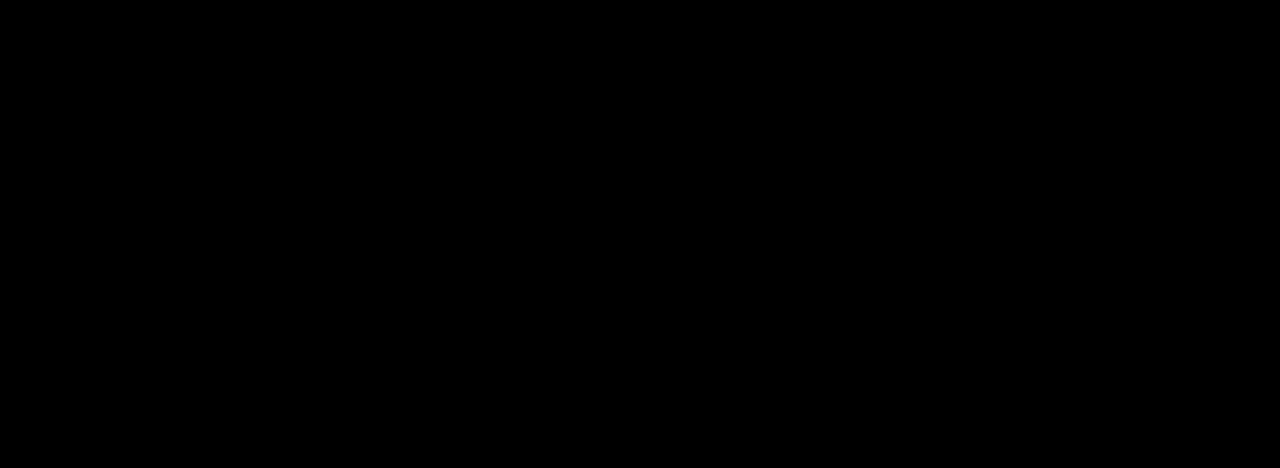
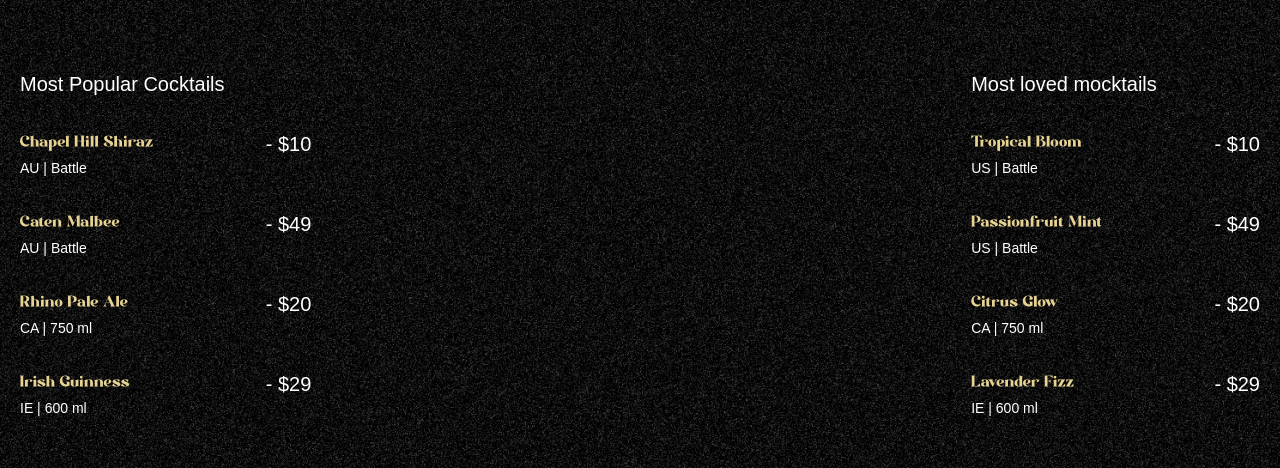
Before and after one commit to MHN-Sathsara/gsap_cocktails_landing, a React app: page / in a window 1280 px wide. Shown: the part 890-1358 px from the top of the page. Built offline with nearby package versions, Linux system fonts and the light colour scheme; the HTML template or start-up script is replaced by a standard one; a web font is replaced by a local one.

Commit message:
feat: add Cocktails section with GSAP animations and content

```diff
--- a/src/App.jsx
+++ b/src/App.jsx
@@ -3,6 +3,7 @@
 import {gsap} from 'gsap'
 import NavBar from './components/NavBar';
 import Hero from './components/Hero';
+import Cocktails from './components/Cocktails';
 
 gsap.registerPlugin(ScrollTrigger, SplitText);
 
@@ -11,6 +12,7 @@
     <main>
       <NavBar />
       <Hero />
+      <Cocktails />
     </main>
   )
 }
--- /dev/null
+++ b/src/components/Cocktails.jsx
@@ -0,0 +1,73 @@
+import React from 'react'
+import {gsap} from 'gsap'
+import { cocktailLists, mockTailLists } from '../../constants'
+import { useGSAP } from '@gsap/react'
+
+const Cocktails = () => {
+    useGSAP(() => {
+        const parallaxTimeline = gsap.timeline({
+            scrollTrigger:{
+                trigger: '#cocktails',
+                start: 'top 30%',
+                end : 'bottom 80%',
+                scrub: true,
+            }
+        })
+
+        parallaxTimeline
+         .from('#c-left-leaf', {x: -100, y: 100})
+         .from('#c-right-leaf', {x: 100, y: 100})
+
+    }, []);
+
+
+  return (
+    <section id="cocktails" className="noisy">
+        <img src="/images/cocktail-left-leaf.png" alt="left-leaf" id="c-left-leaf" />
+        <img src="/images/cocktail-right-leaf.png" alt="right-leaf" id="c-right-leaf" />
+
+        <div className="list">
+            <div className="popular">
+                <h2>Most Popular Cocktails</h2>
+
+                <ul>
+                    {cocktailLists.map(({name, country, detail, price}) => (
+                        <li key={name}>
+                            <div className="md:me-28">
+                                <h3>{name}</h3>
+                                <p>{country} | {detail}</p>
+                            </div>
+                            <span>- {price}</span>
+                        </li>
+                    ))}
+                </ul>
+
+            </div>
+
+            <div className="loved">
+                <h2>Most loved mocktails</h2>
+
+                <ul>
+                    {mockTailLists.map(({name, country, detail, price}) => (
+                        <li key={name}>
+                            <div className="me-28">
+                                <h3>{name}</h3>
+                                <p>{country} | {detail}</p>
+                            </div>
+                            <span>- {price}</span>
+                        </li>
+                    ))}
+                </ul>
+
+            </div>
+        </div>
+
+
+
+
+
+    </section>
+  )
+}
+
+export default Cocktails
```
